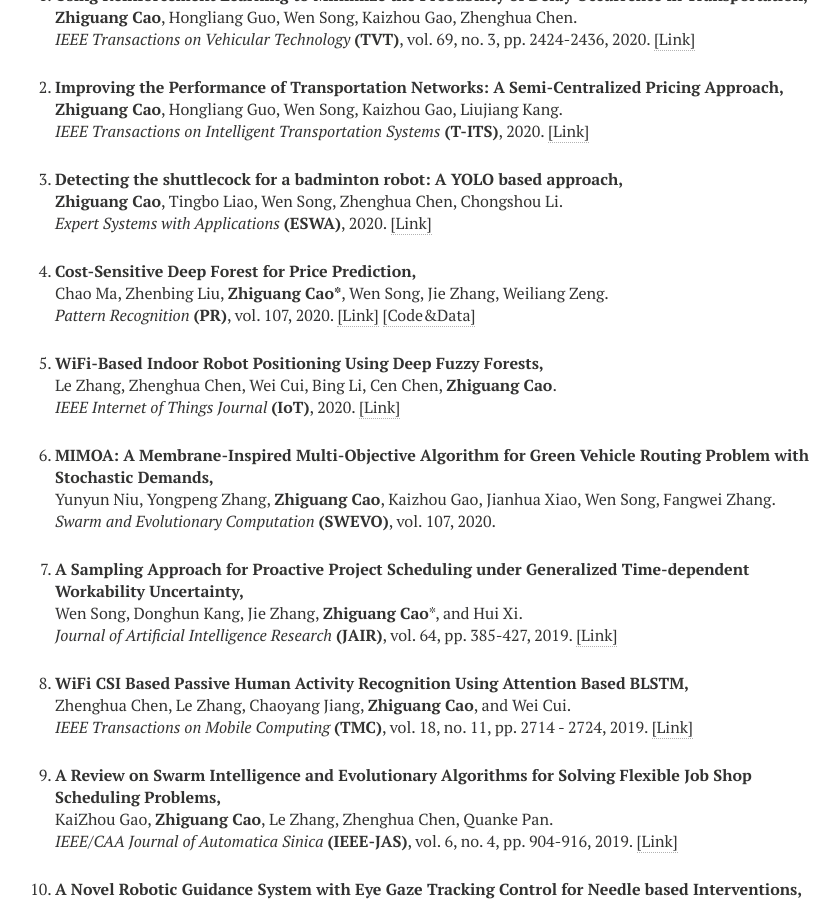
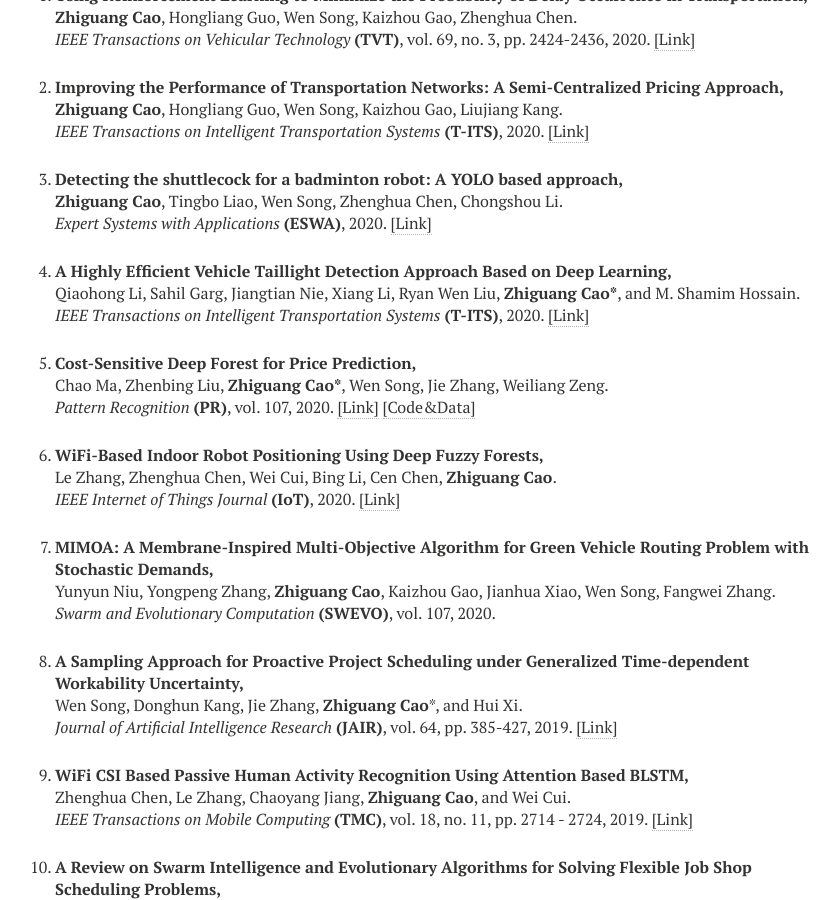
Before and after one commit to zhiguangcaosg/zhiguangcaosg.github.io, a Jekyll site: the page built from publications.md, in a window 1280 px wide and 900 px high, scrolled down 1507 px. Shown: the whole window, without its empty margins (305-1145 px from the left). Built offline with Jekyll 4.4.1, drawn with Linux system fonts in a browser that asks for light colours; nearby versions of some CDN libraries.

Commit message:
Update publications.html

```diff
--- a/_layouts/publications.html
+++ b/_layouts/publications.html
@@ -235,6 +235,15 @@ div.bibtex pre { font-size: 75%; overflow: auto;  width: 100%; padding: 0em 0em;
 
 <li>
 <p>
+<b>A Highly Efficient Vehicle Taillight Detection Approach Based on Deep Learning,</b>
+<br>Qiaohong Li, Sahil Garg, Jiangtian Nie, Xiang Li, Ryan Wen Liu, <b>Zhiguang Cao*</b>, and M. Shamim Hossain.<br>
+<i>IEEE Transactions on Intelligent Transportation Systems</i> <b>(T-ITS)</b>, 2020. <a href="https://www.sciencedirect.com/science/article/abs/pii/S0957417420306436" target="_blank">[Link]</a>
+</p>
+</li>
+
+
+<li>
+<p>
 <b>Cost-Sensitive Deep Forest for Price Prediction,</b>
 <br>Chao Ma, Zhenbing Liu, <b>Zhiguang Cao*</b>, Wen Song, Jie Zhang, Weiliang Zeng.<br>
 <i>Pattern Recognition</i> <b>(PR)</b>, vol. 107, 2020. <a href="https://www.sciencedirect.com/science/article/pii/S0031320320303022" target="_blank">[Link]</a> <a href="https://github.com/machao199271/cost_sensitive_deep_forest" target="_blank">[Code&Data]</a>
```
